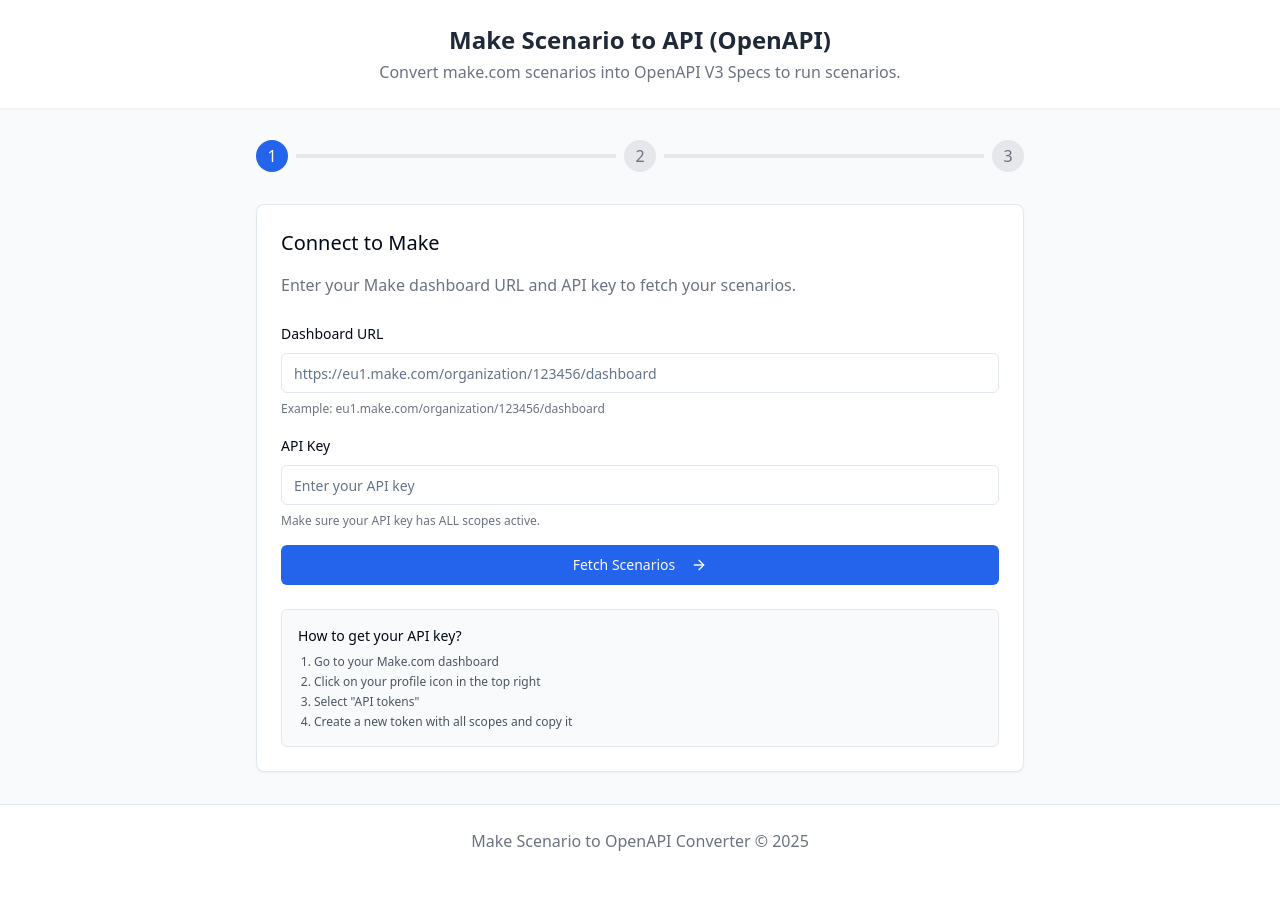
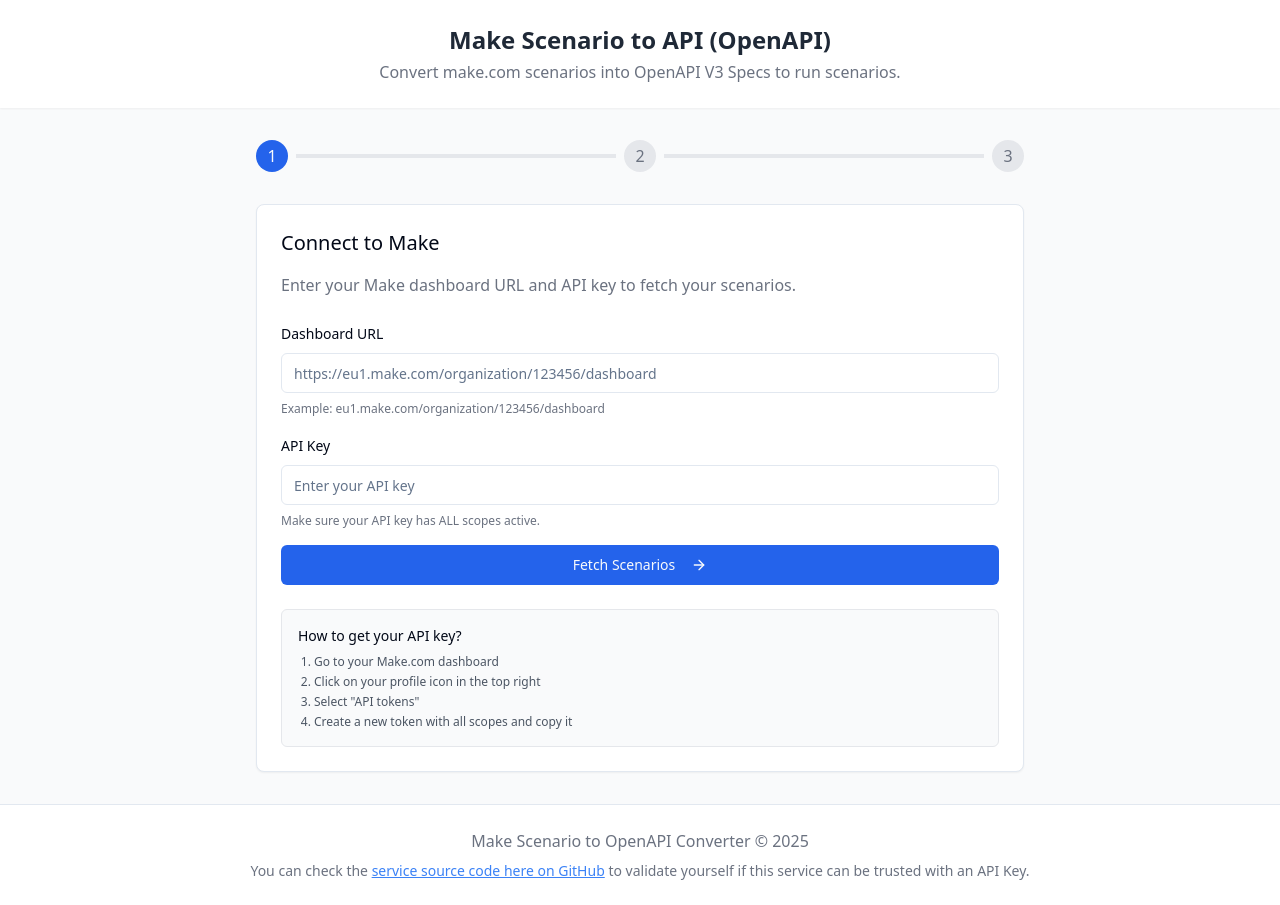
Before and after one commit to aixyte/scenario-spec-scribe, a React (Vite) app: page / in a window 1280 px wide. Before the commit the page ends 877 px from the top, so only its background shows below. Built offline with nearby package versions, Linux system fonts and the light colour scheme.

Commit message:
Add link to service source code
Add a link to the service's source code in the footer.

```diff
--- a/src/components/Layout.tsx
+++ b/src/components/Layout.tsx
@@ -24,8 +24,11 @@ const Layout = ({ children, title, subtitle }: LayoutProps) => {
       </main>
 
       <footer className="bg-white border-t py-6 mt-auto">
-        <div className="container mx-auto px-4 text-center text-gray-500">
-          <p>Make Scenario to OpenAPI Converter © 2025</p>
+        <div className="container mx-auto px-4 text-center">
+          <p className="text-gray-500">Make Scenario to OpenAPI Converter © 2025</p>
+          <p className="mt-2 text-sm text-gray-500">
+            You can check the <a href="https://github.com/aixyte/scenario-spec-scribe" className="text-blue-500 hover:text-blue-700 underline" target="_blank" rel="noopener noreferrer">service source code here on GitHub</a> to validate yourself if this service can be trusted with an API Key.
+          </p>
         </div>
       </footer>
     </div>
```
